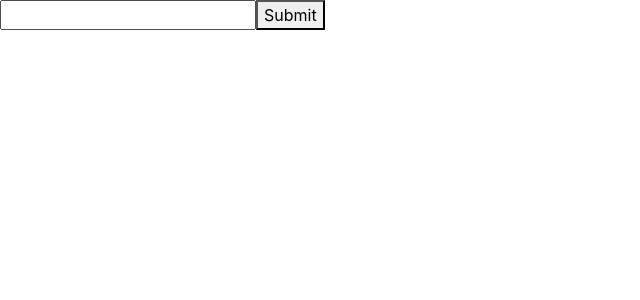
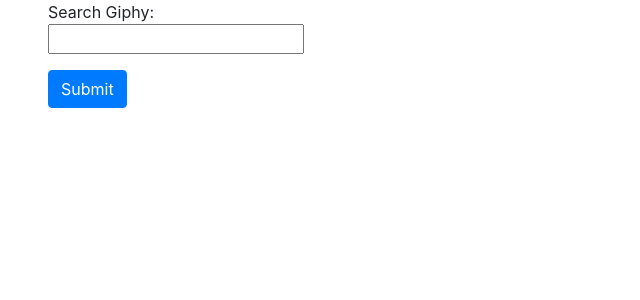
Before and after one commit to Soheila-Lotfi/Search-Gihpy---React.js, a React (Create React App) app: page / in a window 1280 px wide. Shown: the top 300 px of the page, without its empty margins (0-640 px from the left). Built offline with nearby package versions, Linux system fonts and the light colour scheme.

Commit message:
add className to some elements

```diff
--- a/src/components/SearchResultContainer.js
+++ b/src/components/SearchResultContainer.js
@@ -29,12 +29,13 @@ class SearchResultConatiner extends Component {
     render() {
         return (
             <>
-                <input type="text" name="search" value={this.state.search} onChange={this.handleInputChange}></input>
-                <button type="submit" onClick={this.handleSubmitForm}>Submit</button>
-                <ul>
+                <lable  className="ml-5 mt-5"htmlFor="search">Search Giphy:</lable><br/>
+                <input className="ml-5 " type="text" name="search" value={this.state.search} onChange={this.handleInputChange}></input> {" "} <br />
+                <button className="btn btn-primary mt-3 ml-5" type="submit" onClick={this.handleSubmitForm}>Submit</button>
+                <ul className="list-group">
                     {this.state.results.map(result => (
 
-                        <li key={result.id}><img alt={result.title} src={result.images.original.url}></img></li>
+                        <li className="list-group-item" key={result.id}><img alt={result.title} src={result.images.original.url}></img></li>
                     ))}
                 </ul>
             </>
```
